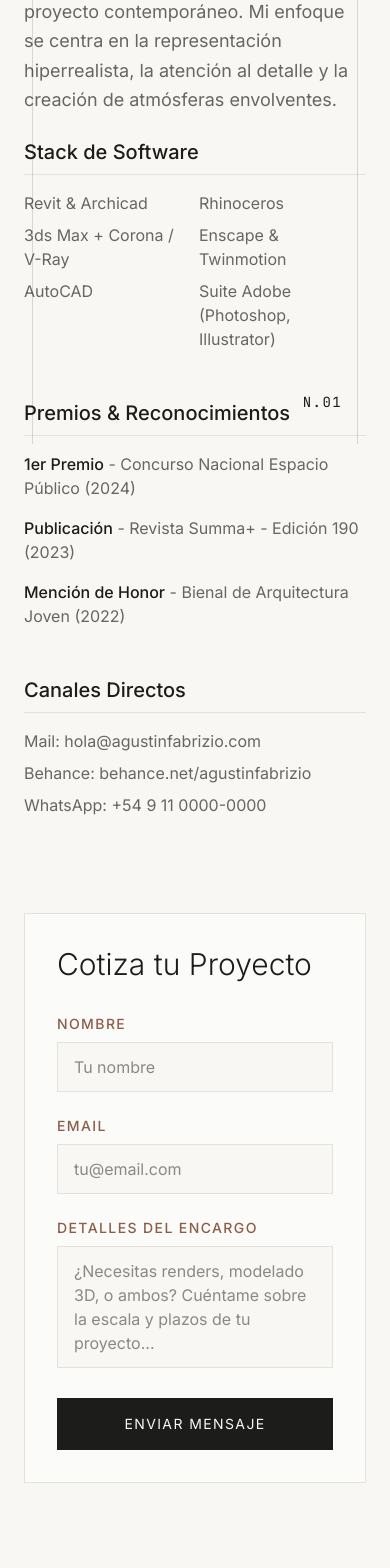
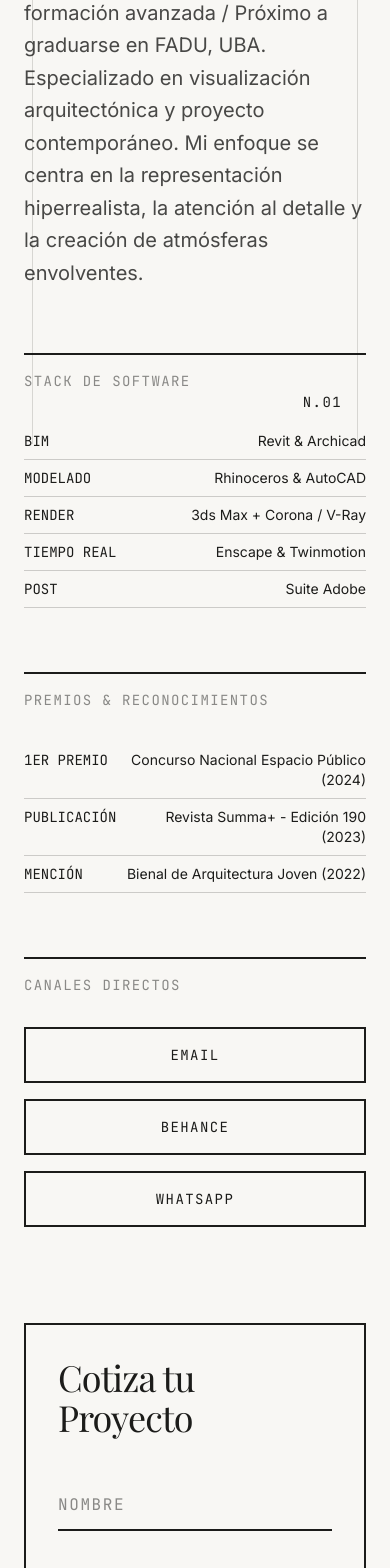
Before and after one commit to AlanAzezian/web-portfolio-agustin, a Next.js app: page /bio in a window 390 px wide. Shown: the part 400-1968 px from the top of the page. Built offline with nearby package versions, Linux system fonts and the light colour scheme; a web font is replaced by a local one.

Commit message:
feat: servicios, bio y form editorial (fases 4 y 5)

```diff
--- a/src/components/BioContactView.tsx
+++ b/src/components/BioContactView.tsx
@@ -5,51 +5,74 @@ import { motion } from "framer-motion";
 export default function BioContactView() {
   return (
     <div className="max-w-6xl mx-auto px-6 md:px-12 py-32 min-h-screen">
-      <div className="grid md:grid-cols-2 gap-24">
+      <div className="grid md:grid-cols-2 gap-24 items-start">
         <motion.div
           initial={{ opacity: 0, x: -20 }}
           animate={{ opacity: 1, x: 0 }}
           transition={{ duration: 0.6 }}
         >
-          <h1 className="text-4xl md:text-5xl font-light text-[#1C1C1A] mb-8">Sobre Mí</h1>
-          <p className="text-lg text-[#686661] mb-6 leading-relaxed">
+          <h1 className="text-6xl md:text-8xl font-editorial leading-[0.9] text-foreground mb-12 tracking-tighter">Sobre<br/>Mí</h1>
+          <p className="text-xl text-foreground/80 font-sans mb-16 leading-relaxed">
             Agustín Fabrizio — Arquitecto en formación avanzada / Próximo a graduarse en FADU, UBA. Especializado en visualización arquitectónica y proyecto contemporáneo. Mi enfoque se centra en la representación hiperrealista, la atención al detalle y la creación de atmósferas envolventes.
           </p>
 
-          <div className="mb-12">
-            <h3 className="text-xl font-medium text-[#1C1C1A] mb-4 border-b border-[#E5E2DC] pb-2">Stack de Software</h3>
-            <ul className="grid grid-cols-2 gap-2 text-[#686661]">
-              <li>Revit & Archicad</li>
-              <li>Rhinoceros</li>
-              <li>3ds Max + Corona / V-Ray</li>
-              <li>Enscape & Twinmotion</li>
-              <li>AutoCAD</li>
-              <li>Suite Adobe (Photoshop, Illustrator)</li>
-            </ul>
-          </div>
-
-          <div className="mb-12">
-            <h3 className="text-xl font-medium text-[#1C1C1A] mb-4 border-b border-[#E5E2DC] pb-2">Premios & Reconocimientos</h3>
-            <ul className="space-y-4 text-[#686661]">
-              <li>
-                <span className="font-medium text-[#1C1C1A]">1er Premio</span> - Concurso Nacional Espacio Público (2024)
+          <div className="mb-16 border-t-rule border-foreground pt-4">
+            <h3 className="font-mono text-sm uppercase tracking-widest text-foreground/50 mb-8">Stack de Software</h3>
+            <ul className="flex flex-col text-foreground font-sans text-sm">
+              <li className="flex justify-between border-b-hairline border-foreground/20 py-2">
+                <span className="font-mono uppercase">BIM</span>
+                <span>Revit & Archicad</span>
               </li>
-              <li>
-                <span className="font-medium text-[#1C1C1A]">Publicación</span> - Revista Summa+ - Edición 190 (2023)
+              <li className="flex justify-between border-b-hairline border-foreground/20 py-2">
+                <span className="font-mono uppercase">Modelado</span>
+                <span>Rhinoceros & AutoCAD</span>
               </li>
-              <li>
-                <span className="font-medium text-[#1C1C1A]">Mención de Honor</span> - Bienal de Arquitectura Joven (2022)
+              <li className="flex justify-between border-b-hairline border-foreground/20 py-2">
+                <span className="font-mono uppercase">Render</span>
+                <span>3ds Max + Corona / V-Ray</span>
+              </li>
+              <li className="flex justify-between border-b-hairline border-foreground/20 py-2">
+                <span className="font-mono uppercase">Tiempo Real</span>
+                <span>Enscape & Twinmotion</span>
+              </li>
+              <li className="flex justify-between border-b-hairline border-foreground/20 py-2">
+                <span className="font-mono uppercase">Post</span>
+                <span>Suite Adobe</span>
               </li>
             </ul>
           </div>
 
-          <div>
-            <h3 className="text-xl font-medium text-[#1C1C1A] mb-4 border-b border-[#E5E2DC] pb-2">Canales Directos</h3>
-            <ul className="space-y-2 text-[#686661]">
-              <li>Mail: <a href="mailto:hola@agustinfabrizio.com" className="hover:text-[#1C1C1A] transition-colors">hola@agustinfabrizio.com</a></li>
-              <li>Behance: <a href="https://behance.net/agustinfabrizio" target="_blank" rel="noreferrer" className="hover:text-[#1C1C1A] transition-colors">behance.net/agustinfabrizio</a></li>
-              <li>WhatsApp: <a href="#" className="hover:text-[#1C1C1A] transition-colors">+54 9 11 0000-0000</a></li>
+          <div className="mb-16 border-t-rule border-foreground pt-4">
+            <h3 className="font-mono text-sm uppercase tracking-widest text-foreground/50 mb-8">Premios & Reconocimientos</h3>
+            <ul className="flex flex-col text-foreground font-sans text-sm">
+              <li className="flex justify-between items-start md:items-center border-b-hairline border-foreground/20 py-2 gap-4">
+                <span className="font-mono uppercase shrink-0">1er Premio</span>
+                <span className="text-right">Concurso Nacional Espacio Público (2024)</span>
+              </li>
+              <li className="flex justify-between items-start md:items-center border-b-hairline border-foreground/20 py-2 gap-4">
+                <span className="font-mono uppercase shrink-0">Publicación</span>
+                <span className="text-right">Revista Summa+ - Edición 190 (2023)</span>
+              </li>
+              <li className="flex justify-between items-start md:items-center border-b-hairline border-foreground/20 py-2 gap-4">
+                <span className="font-mono uppercase shrink-0">Mención</span>
+                <span className="text-right">Bienal de Arquitectura Joven (2022)</span>
+              </li>
             </ul>
+          </div>
+
+          <div className="border-t-rule border-foreground pt-4">
+            <h3 className="font-mono text-sm uppercase tracking-widest text-foreground/50 mb-8">Canales Directos</h3>
+            <div className="grid grid-cols-1 md:grid-cols-2 gap-4">
+              <a href="mailto:hola@agustinfabrizio.com" className="block border-rule border-foreground p-4 text-center font-mono text-sm uppercase tracking-widest hover:bg-foreground hover:text-background transition-colors">
+                Email
+              </a>
+              <a href="https://behance.net/agustinfabrizio" target="_blank" rel="noreferrer" className="block border-rule border-foreground p-4 text-center font-mono text-sm uppercase tracking-widest hover:bg-foreground hover:text-background transition-colors">
+                Behance
+              </a>
+              <a href="#" className="block border-rule border-foreground p-4 text-center font-mono text-sm uppercase tracking-widest hover:bg-foreground hover:text-background transition-colors md:col-span-2">
+                WhatsApp
+              </a>
+            </div>
           </div>
         </motion.div>
 
@@ -57,40 +80,46 @@ export default function BioContactView() {
           initial={{ opacity: 0, x: 20 }}
           animate={{ opacity: 1, x: 0 }}
           transition={{ duration: 0.6, delay: 0.2 }}
-          className="bg-[#FFFFFF]/50 border border-[#E5E2DC] p-8 md:p-12 rounded-xl"
+          className="border-rule border-foreground p-8 md:p-12 bg-background sticky top-32"
         >
-          <h2 className="text-3xl font-light text-[#1C1C1A] mb-8">Cotiza tu Proyecto</h2>
-          <form className="space-y-6" onSubmit={(e) => e.preventDefault()}>
-            <div>
-              <label htmlFor="name" className="block text-sm font-medium text-[#8C5E48] mb-2 uppercase tracking-widest">Nombre</label>
+          <h2 className="text-4xl font-editorial text-foreground mb-12 tracking-tight">Cotiza tu Proyecto</h2>
+          <form className="flex flex-col gap-8" onSubmit={(e) => e.preventDefault()}>
+            <div className="relative border-b-rule border-foreground">
               <input
                 type="text"
                 id="name"
-                className="w-full bg-[#F8F7F4] border border-[#E5E2DC] rounded-none px-4 py-3 focus:outline-none focus:border-[#8C5E48] transition-colors"
+                className="w-full bg-transparent px-0 py-2 focus:outline-none font-sans text-lg peer placeholder-transparent"
                 placeholder="Tu nombre"
+                required
               />
+              <label htmlFor="name" className="absolute left-0 -top-6 text-xs font-mono uppercase tracking-widest text-foreground/50 transition-all peer-placeholder-shown:text-base peer-placeholder-shown:top-2 peer-focus:-top-6 peer-focus:text-xs peer-focus:text-foreground">Nombre</label>
             </div>
-            <div>
-              <label htmlFor="email" className="block text-sm font-medium text-[#8C5E48] mb-2 uppercase tracking-widest">Email</label>
+
+            <div className="relative border-b-rule border-foreground mt-4">
               <input
                 type="email"
                 id="email"
-                className="w-full bg-[#F8F7F4] border border-[#E5E2DC] rounded-none px-4 py-3 focus:outline-none focus:border-[#8C5E48] transition-colors"
+                className="w-full bg-transparent px-0 py-2 focus:outline-none font-sans text-lg peer placeholder-transparent"
                 placeholder="tu@email.com"
+                required
               />
+              <label htmlFor="email" className="absolute left-0 -top-6 text-xs font-mono uppercase tracking-widest text-foreground/50 transition-all peer-placeholder-shown:text-base peer-placeholder-shown:top-2 peer-focus:-top-6 peer-focus:text-xs peer-focus:text-foreground">Email</label>
             </div>
-            <div>
-              <label htmlFor="message" className="block text-sm font-medium text-[#8C5E48] mb-2 uppercase tracking-widest">Detalles del encargo</label>
+
+            <div className="relative border-b-rule border-foreground mt-4">
               <textarea
                 id="message"
                 rows={4}
-                className="w-full bg-[#F8F7F4] border border-[#E5E2DC] rounded-none px-4 py-3 focus:outline-none focus:border-[#8C5E48] transition-colors resize-none"
-                placeholder="¿Necesitas renders, modelado 3D, o ambos? Cuéntame sobre la escala y plazos de tu proyecto..."
+                className="w-full bg-transparent px-0 py-2 focus:outline-none font-sans text-lg peer resize-none placeholder-transparent"
+                placeholder="Detalles"
+                required
               ></textarea>
+              <label htmlFor="message" className="absolute left-0 -top-6 text-xs font-mono uppercase tracking-widest text-foreground/50 transition-all peer-placeholder-shown:text-base peer-placeholder-shown:top-2 peer-focus:-top-6 peer-focus:text-xs peer-focus:text-foreground">Detalles del encargo</label>
             </div>
+
             <button
               type="submit"
-              className="w-full bg-[#1C1C1A] text-[#F8F7F4] uppercase tracking-widest text-sm rounded-none px-6 py-4 hover:bg-[#686661] transition-colors"
+              className="w-full border-rule border-acento bg-acento text-background uppercase font-mono tracking-widest text-sm px-6 py-4 hover:bg-transparent hover:text-acento transition-colors mt-8"
             >
               Enviar Mensaje
             </button>
--- a/src/components/ServicesView.tsx
+++ b/src/components/ServicesView.tsx
@@ -40,43 +40,73 @@ export default function ServicesView() {
         animate={{ opacity: 1, y: 0 }}
         transition={{ duration: 0.6 }}
       >
-        <h1 className="text-4xl md:text-6xl font-light text-[#1C1C1A] mb-24 max-w-2xl">
+        <h1 className="text-5xl md:text-7xl font-editorial text-foreground mb-24 max-w-4xl leading-[0.9] tracking-tighter">
           Soluciones arquitectónicas pensadas para construir y perdurar.
         </h1>
 
-        <div className="grid md:grid-cols-2 lg:grid-cols-3 gap-12 mb-32">
+        <div className="grid grid-cols-1 md:grid-cols-2 gap-x-12 gap-y-16 mb-32 border-t-rule border-foreground pt-12">
           {services.map((service, i) => (
             <motion.div
               key={i}
               initial={{ opacity: 0, y: 20 }}
               animate={{ opacity: 1, y: 0 }}
               transition={{ delay: i * 0.1 + 0.2, duration: 0.5 }}
-              className="border-t border-[#E5E2DC] pt-8"
+              className="flex flex-col border-b-hairline border-foreground/20 pb-8"
             >
-              <h3 className="text-2xl font-light text-[#1C1C1A] mb-4">{service.title}</h3>
-              <p className="text-[#686661] leading-relaxed">{service.description}</p>
+              <span className="font-editorial text-4xl text-foreground/40 mb-2">{String(i + 1).padStart(2, '0')}</span>
+              <h3 className="text-3xl font-editorial text-foreground mb-4 leading-tight">{service.title}</h3>
+              <p className="text-foreground/80 font-sans leading-relaxed">{service.description}</p>
+
+              {/* Insert CTA every 3 services (or at the end of odd indices if we want it distributed) */}
+              {(i === 1 || i === 3) && (
+                <div className="mt-8 pt-6 border-t-rule border-acento">
+                  <span className="font-mono text-xs uppercase tracking-widest text-acento block mb-2">Comencemos un proyecto</span>
+                  <a href="mailto:hola@agustinfabrizio.com" className="font-editorial text-xl text-foreground hover:text-acento transition-colors">
+                    Solicitar cotización &rarr;
+                  </a>
+                </div>
+              )}
             </motion.div>
           ))}
         </div>
 
-        <div>
-          <h2 className="text-2xl md:text-3xl font-light text-[#1C1C1A] mb-12 border-b border-[#E5E2DC] pb-4">Metodología de Visualización</h2>
-          <div className="grid grid-cols-1 md:grid-cols-4 gap-8">
+        <div className="border-t-rule border-foreground pt-12">
+          <h2 className="text-2xl md:text-3xl font-mono uppercase tracking-widest text-foreground mb-16">Metodología de Visualización</h2>
+          <div className="grid grid-cols-1 md:grid-cols-4 gap-0 border-l-rule border-t-rule border-foreground">
             {methodology.map((item, i) => (
               <motion.div
                 key={i}
                 initial={{ opacity: 0, scale: 0.95 }}
                 animate={{ opacity: 1, scale: 1 }}
                 transition={{ delay: i * 0.1 + 0.4, duration: 0.4 }}
-                className="bg-[#FFFFFF]/50 border border-[#E5E2DC] p-8 rounded-none relative overflow-hidden group hover:border-[#8C5E48] transition-colors"
+                className="bg-transparent border-r-rule border-b-rule border-foreground p-8 flex flex-col justify-between min-h-[320px] group hover:bg-foreground hover:text-background transition-colors"
               >
-                <span className="text-4xl font-light text-[#E5E2DC] group-hover:text-[#8C5E48] transition-colors block mb-4">{item.step}</span>
-                <h4 className="text-xl font-medium text-[#1C1C1A] mb-2">{item.title}</h4>
-                <p className="text-[#686661] text-sm">{item.desc}</p>
+                <span className="font-mono text-xs uppercase tracking-widest text-foreground/60 group-hover:text-background/60 block mb-8">
+                  [ Paso {item.step} ]
+                </span>
+                <div>
+                  <h4 className="text-3xl font-editorial text-foreground group-hover:text-background mb-4 leading-none tracking-tight">{item.title}</h4>
+                  <p className="text-foreground/80 group-hover:text-background/80 font-sans text-sm">{item.desc}</p>
+                </div>
               </motion.div>
             ))}
           </div>
         </div>
+
+        {/* Final CTA Block */}
+        <div className="mt-32 p-12 md:p-24 border-rule border-foreground text-center bg-foreground text-background flex flex-col items-center">
+          <span className="font-mono text-xs uppercase tracking-widest text-background/60 block mb-6">¿Tenés un proyecto en mente?</span>
+          <h2 className="text-5xl md:text-7xl font-editorial mb-12 tracking-tighter leading-none">Hagámoslo realidad.</h2>
+          <div className="flex gap-6">
+            <a href="mailto:hola@agustinfabrizio.com" className="px-8 py-4 border-hairline border-background text-background font-mono text-sm uppercase tracking-widest hover:bg-background hover:text-foreground transition-colors">
+              Enviar Email
+            </a>
+            <a href="https://wa.me/1234567890" className="px-8 py-4 bg-acento text-background font-mono text-sm uppercase tracking-widest hover:bg-background hover:text-foreground transition-colors">
+              WhatsApp
+            </a>
+          </div>
+        </div>
+
       </motion.div>
     </div>
   );
```
